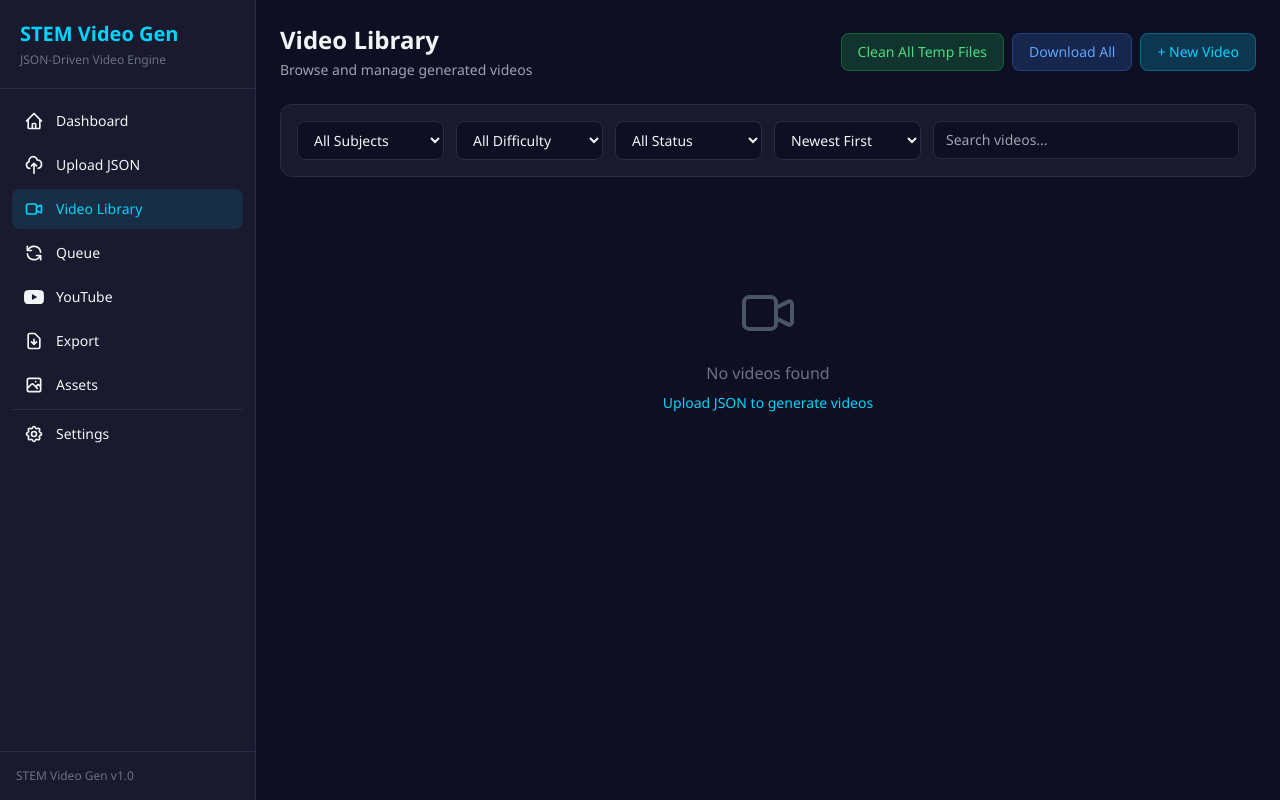
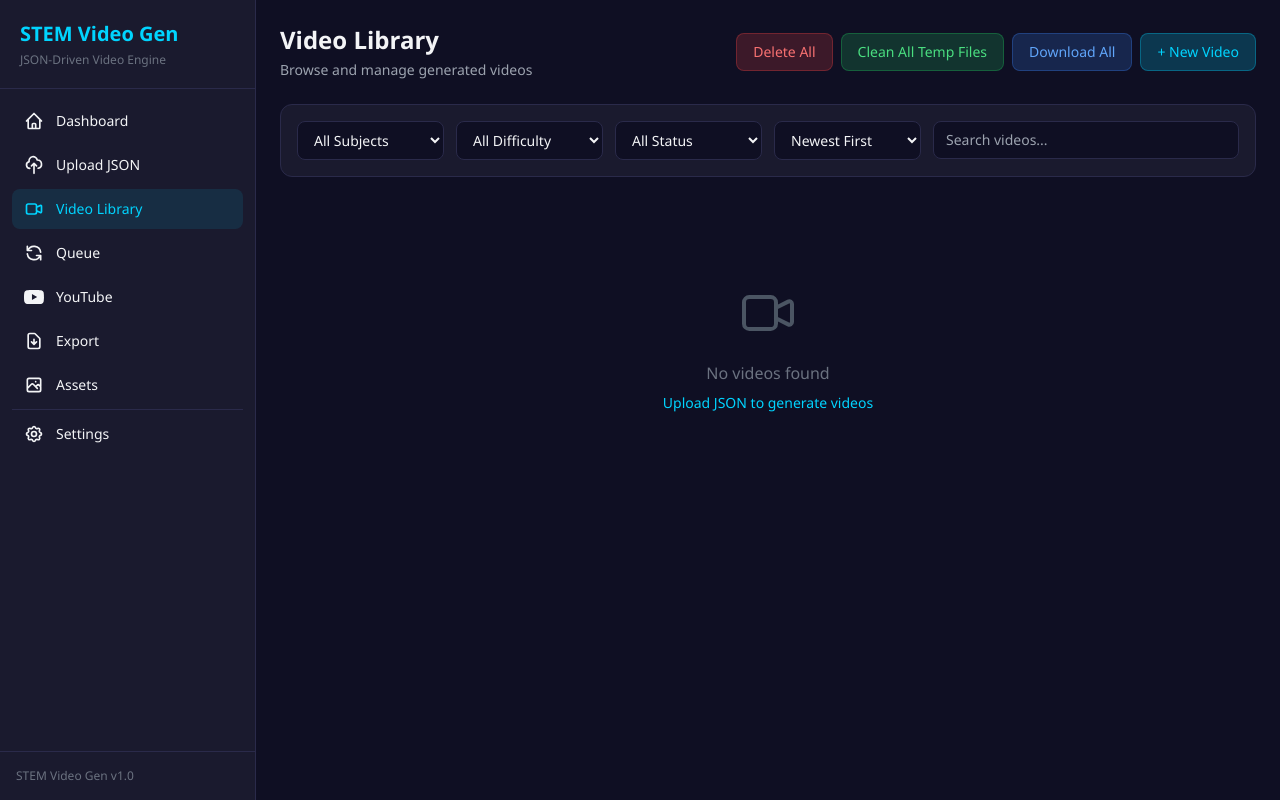
Before and after one commit to sravanmodemkumar-arch/DSL, a Flask app: page /videos/ in a window 1280 px wide. Run offline with Flask 3, Linux system fonts and the light colour scheme; some libraries are stand-ins or nearby versions.

Commit message:
Add Delete All button on videos page
Co-Authored-By: Claude Sonnet 4.6 <noreply@anthropic.com>

```diff
--- a/routes/videos.py
+++ b/routes/videos.py
@@ -293,6 +293,21 @@ def _clean_temp_files(qid, output_dir):
     return removed
 
 
+@videos_bp.route("/delete-all", methods=["DELETE"])
+def delete_all():
+    """Delete all videos and their files."""
+    from models import JobQueue
+    from routes.queue_routes import _cleanup_video_files
+
+    videos = Video.query.all()
+    for video in videos:
+        JobQueue.query.filter_by(video_id=video.video_id).delete()
+        _cleanup_video_files(video)
+        db.session.delete(video)
+    db.session.commit()
+    return ""
+
+
 @videos_bp.route("/download-all")
 def download_all():
     """Download all completed videos as a ZIP — one folder per video with mp4, thumbnail, json."""
--- a/templates/library.html
+++ b/templates/library.html
@@ -9,6 +9,13 @@
             <p class="text-gray-400 text-sm mt-1">Browse and manage generated videos</p>
         </div>
         <div class="flex gap-2">
+            <button hx-delete="/videos/delete-all"
+                hx-confirm="Delete ALL videos permanently? This cannot be undone."
+                hx-target="#video-grid"
+                hx-swap="innerHTML"
+                class="bg-red-500/20 text-red-400 border border-red-500/30 px-4 py-2 rounded-lg hover:bg-red-500/30 transition text-sm">
+                Delete All
+            </button>
             <button hx-post="/videos/clean-all-temp" hx-target="#clean-all-result" hx-swap="innerHTML"
                 hx-confirm="Remove temp audio/BGM files for all completed videos? Final videos and thumbnails are kept."
                 class="bg-green-500/20 text-green-400 border border-green-500/30 px-4 py-2 rounded-lg hover:bg-green-500/30 transition text-sm">
```
